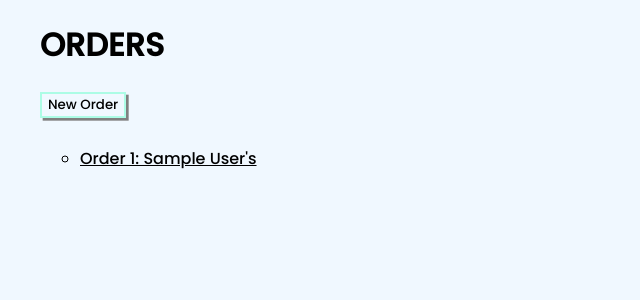
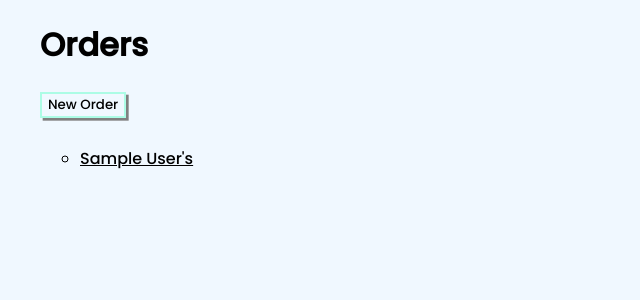
Before and after one commit to vaughnfajardo/blizzardblast1, a Django app: page /orders/ in a window 1280 px wide. Shown: the part 72-372 px from the top of the page, without its empty margins (0-640 px from the left). Run offline with Django 4.2, Linux system fonts and the light colour scheme; tables that the repository leaves empty hold one stand-in row (values such as "Sample post").

```diff
--- a/orderpreparation/templates/blizzardblast.html
+++ b/orderpreparation/templates/blizzardblast.html
@@ -7,7 +7,13 @@
    }
    .container {
       display: grid;
-      grid-template-columns: 25% 75%;
+      grid-template-columns: 25% 40% 35%;
+   }
+   .shakecustoms {
+      list-style-type: "+  ";
+   }
+   .close-orderslip {
+      margin-right: 1em;
    }
 </style>
 {% endblock %}
@@ -17,28 +23,26 @@
 {% block content %}
 <div class="container">
 
+
    <!-- list of all orders -->
    <div class="orders">
 
-       <h1>ORDERS</h1>
+      <h1>Orders</h1>
 
       <button>
-         <a href="{% url 'orderpreparation:new-order' %}">New Order</a>
+         <a href="{% url 'orderpreparation:addorder' %}">New Order</a>
       </button>
 
       <ul style="list-style-type: circle; line-height: 1.5em;">
       {% for order in orders %}
          <li><a href="/orders/{{ order.tx_num }}/">
-             Order {{ order.tx_num }}: {{ order.customer_id }}'s
+            {{ order.customer_id }}'s
          </a></li>
       {% endfor %}
       </ul>
 
-       <!-- <p>Recipes and Ingredients:</p>
-       <button onclick="location.href = '../addingredient'">New Ingredient</button><br>
-       <button onclick="location.href = '../addrecipe'">New Recipe</button><br>
-       <button onclick="location.href = '../addrecipeingredient'">Ingredient to Recipe</button><br> -->
    </div>
+
 
 </div>
 {% endblock %}
```
Also changed, not shown: orderpreparation/templates/orderslip.html (+14 -10 lines), orderpreparation/templates/receipt.html (+15 -10 lines). Lines whose indentation alone changed are shown as unchanged.
